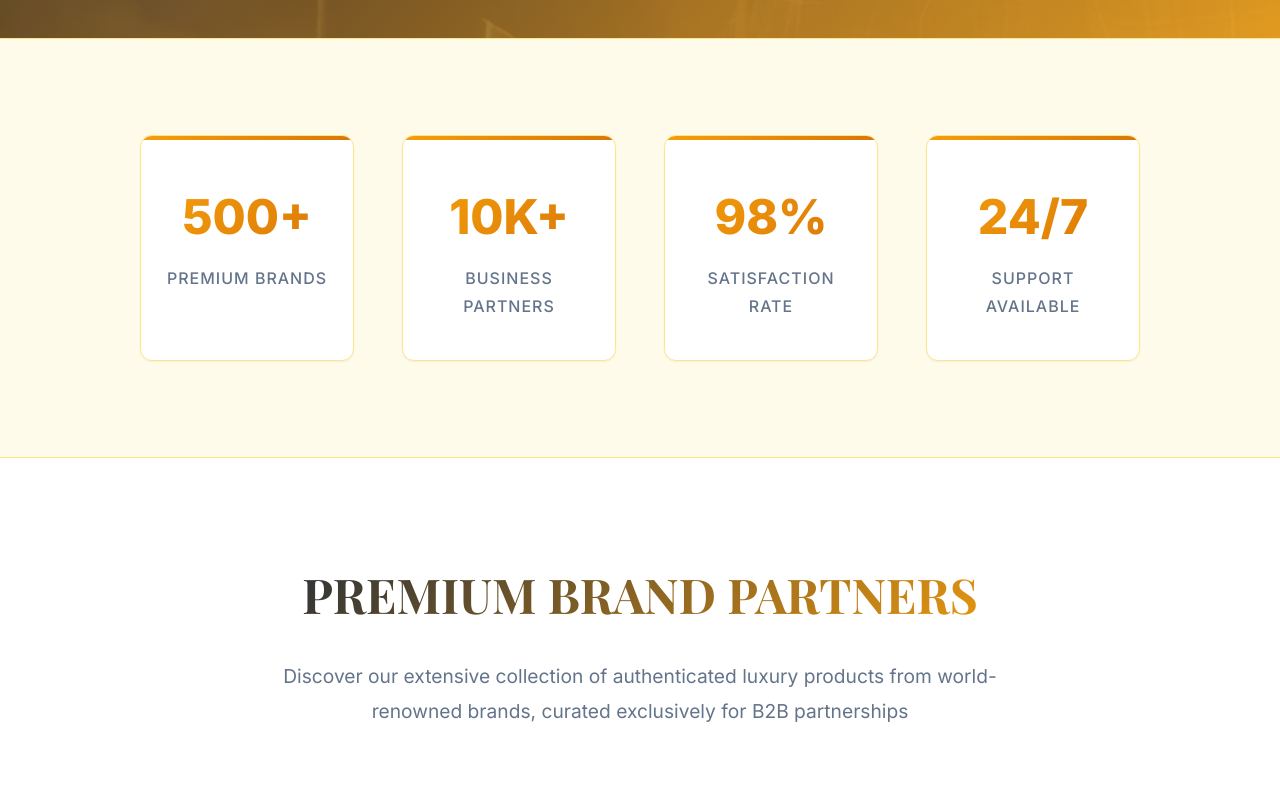
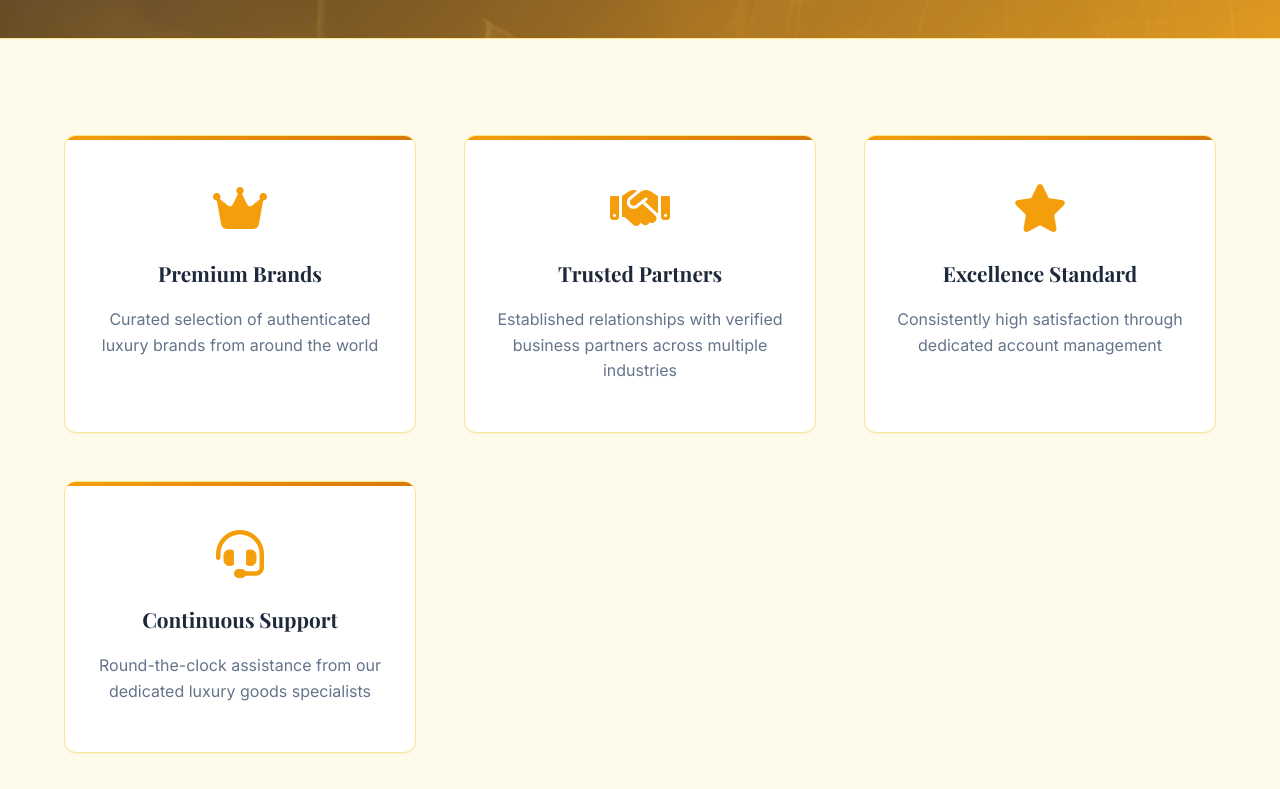
Before and after one commit to AdamRoubeni/mizzy_project, a plain HTML site: page frontend/shop.html in a window 1280 px wide. Shown: the part 580-1369 px from the top of the page. Drawn offline with nearby package versions, Linux system fonts and the light colour scheme.

Commit message:
your message here

```diff
--- a/frontend/shop.html
+++ b/frontend/shop.html
@@ -940,27 +940,207 @@
     </div>
   </section>
 
-  <!-- Stats Section -->
-  <section class="stats-section">
-    <div class="stats-grid">
-      <div class="stat-card">
-        <span class="stat-number">500+</span>
-        <span class="stat-label">Premium Brands</span>
+
+
+
+
+
+
+
+
+  <!-- Enhanced Features Section (Replaces Stats with fake numbers) -->
+  <section class="features-section">
+    <div class="features-grid">
+      <div class="feature-card">
+        <i class="feature-icon fas fa-crown"></i>
+        <h3 class="feature-title">Premium Brands</h3>
+        <p class="feature-description">Curated selection of authenticated luxury brands from around the world</p>
       </div>
-      <div class="stat-card">
-        <span class="stat-number">10K+</span>
-        <span class="stat-label">Business Partners</span>
+      <div class="feature-card">
+        <i class="feature-icon fas fa-handshake"></i>
+        <h3 class="feature-title">Trusted Partners</h3>
+        <p class="feature-description">Established relationships with verified business partners across multiple industries</p>
       </div>
-      <div class="stat-card">
-        <span class="stat-number">98%</span>
-        <span class="stat-label">Satisfaction Rate</span>
+      <div class="feature-card">
+        <i class="feature-icon fas fa-star"></i>
+        <h3 class="feature-title">Excellence Standard</h3>
+        <p class="feature-description">Consistently high satisfaction through dedicated account management</p>
       </div>
-      <div class="stat-card">
-        <span class="stat-number">24/7</span>
-        <span class="stat-label">Support Available</span>
+      <div class="feature-card">
+        <i class="feature-icon fas fa-headset"></i>
+        <h3 class="feature-title">Continuous Support</h3>
+        <p class="feature-description">Round-the-clock assistance from our dedicated luxury goods specialists</p>
       </div>
     </div>
   </section>
+
+<style>
+/* Enhanced Features Section CSS (Replaces Stats Section) */
+.features-section {
+  padding: 6rem 5%;
+  background: var(--background-alt);
+  border-top: 1px solid var(--border-color);
+  border-bottom: 1px solid var(--border-color);
+}
+
+.features-grid {
+  display: grid;
+  grid-template-columns: repeat(auto-fit, minmax(280px, 1fr));
+  gap: 3rem;
+  max-width: 1200px;
+  margin: 0 auto;
+}
+
+.feature-card {
+  text-align: center;
+  padding: 3rem 2rem;
+  border-radius: var(--border-radius);
+  background: var(--card-bg);
+  border: 1px solid var(--border-color);
+  transition: all 0.4s cubic-bezier(0.4, 0, 0.2, 1);
+  box-shadow: var(--shadow-sm);
+  position: relative;
+  overflow: hidden;
+  cursor: pointer;
+}
+
+.feature-card::before {
+  content: '';
+  position: absolute;
+  top: 0;
+  left: 0;
+  width: 100%;
+  height: 4px;
+  background: var(--gradient-primary);
+  transition: height 0.4s ease;
+}
+
+.feature-card::after {
+  content: '';
+  position: absolute;
+  top: 50%;
+  left: 50%;
+  width: 0;
+  height: 0;
+  background: radial-gradient(circle, rgba(245, 158, 11, 0.05) 0%, transparent 70%);
+  transition: all 0.6s ease;
+  transform: translate(-50%, -50%);
+  border-radius: 50%;
+}
+
+.feature-card:hover::before {
+  height: 8px;
+}
+
+.feature-card:hover::after {
+  width: 300px;
+  height: 300px;
+}
+
+.feature-card:hover {
+  transform: translateY(-10px) scale(1.02);
+  box-shadow: 0 25px 50px -12px rgba(245, 158, 11, 0.2);
+  border-color: var(--accent-color);
+}
+
+.feature-icon {
+  font-size: 3rem;
+  color: var(--accent-color);
+  margin-bottom: 1.5rem;
+  display: block;
+  transition: all 0.4s ease;
+  position: relative;
+  z-index: 2;
+}
+
+.feature-card:hover .feature-icon {
+  transform: scale(1.2) rotateY(360deg);
+  color: var(--accent-hover);
+}
+
+.feature-title {
+  font-size: 1.3rem;
+  font-weight: 700;
+  color: var(--text-primary);
+  margin-bottom: 1rem;
+  font-family: 'Playfair Display', serif;
+  transition: all 0.3s ease;
+  position: relative;
+  z-index: 2;
+}
+
+.feature-card:hover .feature-title {
+  color: var(--accent-color);
+  transform: translateY(-2px);
+}
+
+.feature-description {
+  font-size: 1rem;
+  color: var(--text-gray);
+  line-height: 1.6;
+  transition: all 0.3s ease;
+  position: relative;
+  z-index: 2;
+}
+
+.feature-card:hover .feature-description {
+  color: var(--text-primary);
+}
+
+/* Mobile Responsive */
+@media (max-width: 992px) {
+  .features-grid {
+    grid-template-columns: repeat(2, 1fr);
+  }
+}
+
+@media (max-width: 768px) {
+  .features-grid {
+    grid-template-columns: 1fr;
+    gap: 2rem;
+  }
+
+  .feature-card {
+    padding: 2rem 1.5rem;
+  }
+}
+</style>
+
+<script>
+// Enhanced feature card animations
+document.addEventListener('DOMContentLoaded', function() {
+  const featureCards = document.querySelectorAll('.feature-card');
+  featureCards.forEach((card, index) => {
+    card.style.animationDelay = `${index * 0.1}s`;
+
+    // Add staggered loading animation
+    setTimeout(() => {
+      card.style.opacity = '1';
+      card.style.transform = 'translateY(0)';
+    }, index * 100);
+  });
+});
+</script>
+
+
+
+
+
+
+
+
+
+
+
+
+
+
+
+
+
+
+
+
 
   <!-- Brands Section -->
   <section class="brands-section" id="brands">
```
